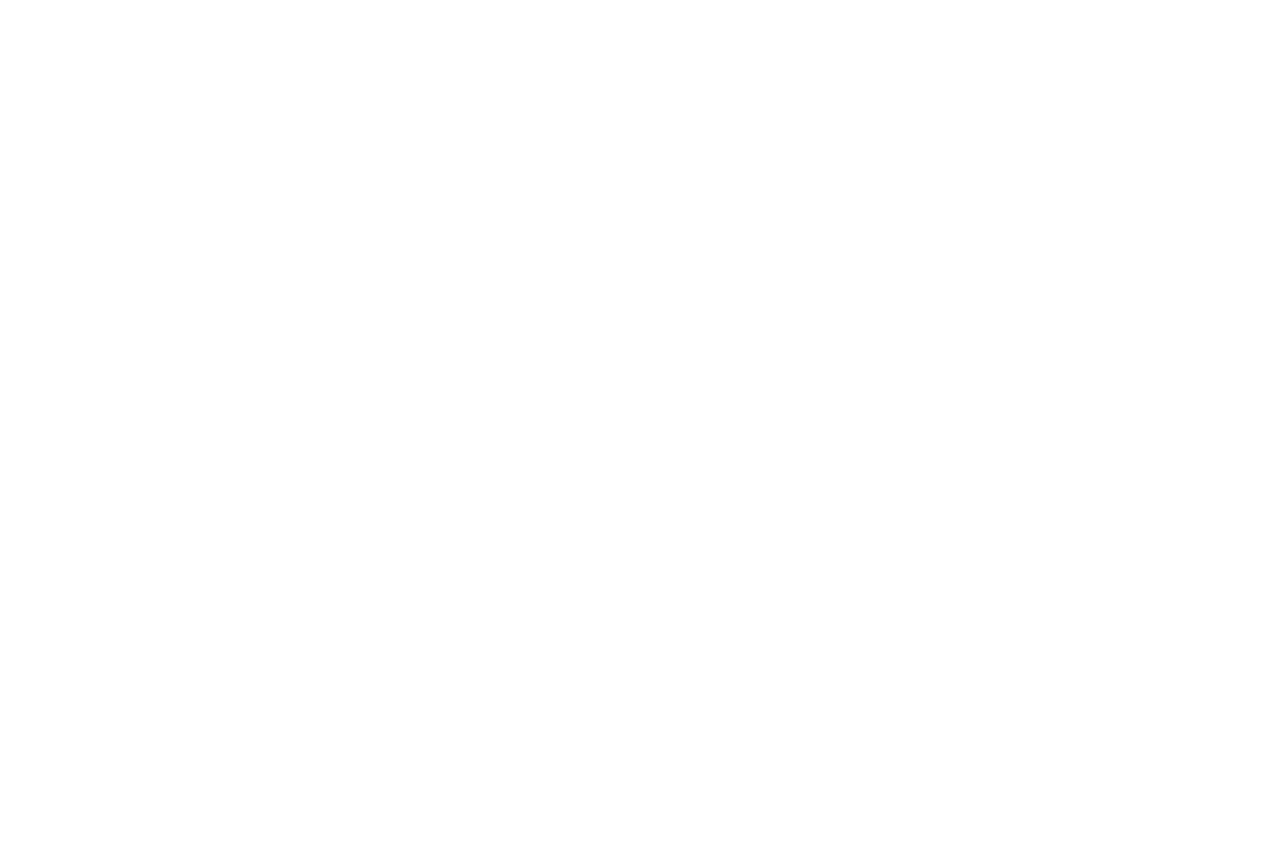
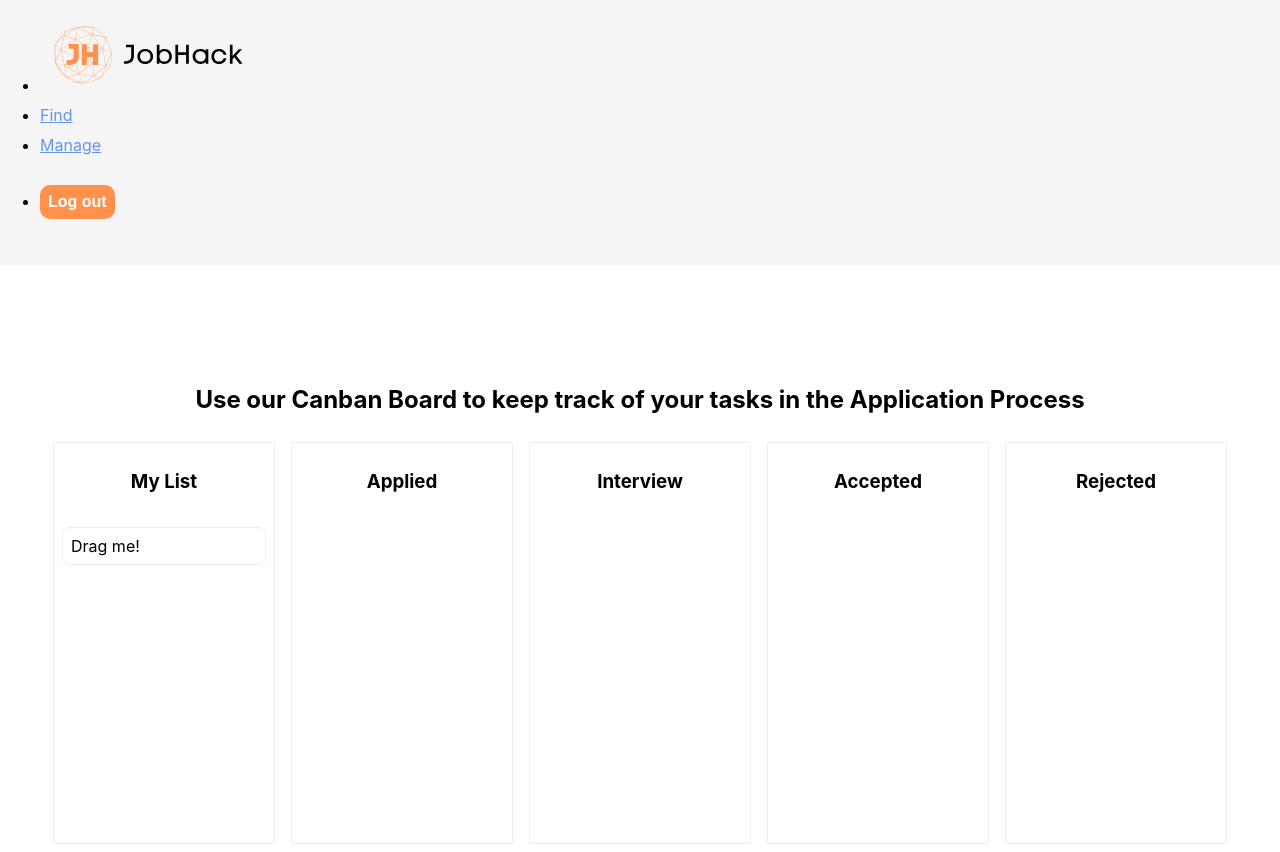
Before and after one commit to james-arn/JobHack-Frontend, a React (Create React App) app: page /manage in a window 1280 px wide. Before the commit the page ends 800 px from the top, so only its background shows below. Built offline with nearby package versions, Linux system fonts and the light colour scheme.

Commit message:
canban-board and styling for find and manage page

```diff
--- a/package.json
+++ b/package.json
@@ -7,6 +7,7 @@
     "@testing-library/react": "^11.2.7",
     "@testing-library/user-event": "^12.8.3",
     "react": "^17.0.2",
+    "react-beautiful-dnd": "^13.1.0",
     "react-dom": "^17.0.2",
     "react-router-dom": "^6.0.2",
     "react-scripts": "4.0.3",
--- a/src/components/Card/Card.js
+++ b/src/components/Card/Card.js
@@ -27,7 +27,7 @@ export const Card = ({
       </div>
       <p className="card-description">{shortenedDesc}</p>
       <a href="www.google.com">See more...</a>
-      <button onClick={addToListHandler}>Add to List</button>
+      <button className="button"onClick={addToListHandler}>Add to List</button>
     </div>
   );
 };
--- /dev/null
+++ b/src/components/Column/Column.css
@@ -0,0 +1,22 @@
+.col-container {
+    margin: 8px;
+    border: 1px solid #eee;
+    border-radius: 2px;
+    width: 220px;
+    height: 50vh;
+    display: flex;
+    flex-direction: column;
+
+}
+
+.col-title {
+    padding: 8px;
+    text-align: center;
+}
+
+.job-list {
+    padding: 8px;
+    flex-grow:1;
+    min-height: 100px;
+    height: 500px;
+}
--- /dev/null
+++ b/src/components/Column/Column.js
@@ -0,0 +1,24 @@
+import "./Column.css";
+import { JobCard } from "../JobCard/JobCard";
+import { Droppable } from "react-beautiful-dnd";
+
+export const Column = (props) => {
+  return (
+    <div className="col-container">
+      <h3 className="col-title">{props.column.title}</h3>
+      <Droppable droppableId={props.column.id}>
+        {(provided) => (
+          <div
+            className="job-list"
+            {...provided.droppableProps}
+            ref={provided.innerRef}>
+            {props.jobs.map((job,index) => (
+              <JobCard key={job.id} job={job} index={index} />
+            ))}
+            {provided.placeholder}
+          </div>
+        )}
+      </Droppable>
+    </div>
+  );
+};
--- a/src/components/Find/Find.css
+++ b/src/components/Find/Find.css
@@ -1,3 +1,6 @@
+.find-container {
+    height: 100vh;
+}
 .search-criteria {
     display: flex;
     justify-content: center;
@@ -16,15 +19,43 @@
     text-align: left;
 }
 
-.label {
-    font-size: 1.2em;
-    padding-bottom: 10px;
-    color: #FF914D;
-    font-weight: bold;
+.input {
+    width: 100%;
+    height: 50px;
+    border:none;
+    border-bottom: 1px solid #eee;
+    margin: 10px 0px;
+    font-size: 14px;
+    padding-left: 10px;
+}
+
+.input:active {
+    border: orange 1px solid;
+}
+.job-search-button {
+    margin-left: 40px;
     align-items: center;
 }
 
-.job-search-button {
-    margin-left: 10px;
-    align-items: center;
+.find-title-container {
+    text-align: center;
 }
+
+.find-title {
+    text-align: center;
+    margin: 100px 0 0 0;
+}
+
+.find-search-text {
+    margin-top: 20px;
+    text-align: center;
+}
+
+.button {
+    padding: 10px;
+}
+
+.find-desc {
+    margin-bottom: 50px;
+    font-weight: lighter;
+}
--- a/src/components/Find/Find.js
+++ b/src/components/Find/Find.js
@@ -1,6 +1,7 @@
 import { useState } from "react";
 import { jobModel } from "../../jobModel";
 import { JobsComponent } from "../JobsComponent/JobsComponent";
+import { Navbar } from "../Navbar/Navbar";
 import "./Find.css";
 
 export const Find = () => {
@@ -35,23 +36,32 @@ export const Find = () => {
   };
 
   return (
-    <div>
+    <div className="find-container">
+      <Navbar />
+      <div className="find-title-container">
+          <h2 className="find-title">Use our handy tool to search for developer jobs here..</h2>
+          <p className="find-desc">
+            Adding items to your list will create a card on the canban board on the manage page so that you can track your progress!
+          </p>
+      </div>
       <div className="search-criteria">
         <div className="find-col-1">
-          <label className="job-name-label label">Job Name</label>
           <input
-            classname="input"
+            className="input"
             onChange={(e) => setJobName(e.target.value)}
+            type="text"
+            placeholder="Job name"
           ></input>
         </div>
         <div className="find-col-2">
-          <label className="job-location-label label">Location</label>
           <input
-            classname="find-input"
+            className="input"
             onChange={(e) => setLocation(e.target.value)}
+            type="text"
+            placeholder="Location"
           ></input>
         </div>
-        <button className="job-search-button" onClick={fetchURL}>
+        <button className="job-search-button button" onClick={fetchURL}>
           Search
         </button>
       </div>
@@ -60,7 +70,7 @@ export const Find = () => {
           <JobsComponent fetchedJobs={fetchedJobs} />
         </div>
       ) : (
-        <div>Please search for jobs here..</div>
+        <div className="find-search-text">Jobs suited for your search will appear here...</div>
       )}
     </div>
   );
--- /dev/null
+++ b/src/components/JobCard/JobCard.css
@@ -0,0 +1,6 @@
+.jobcard-container {
+    border: 1px solid #eee;
+    border-radius: 8px;
+    padding: 8px;
+    margin-bottom: 8px;
+}
--- /dev/null
+++ b/src/components/JobCard/JobCard.js
@@ -0,0 +1,18 @@
+import "./JobCard.css";
+import { Draggable } from "react-beautiful-dnd";
+export const JobCard = ({ job, index }) => {
+  return (
+    <Draggable draggableId={job.id} index={index}>
+      {(provided) => (
+        <div
+            className="jobcard-container"
+            {...provided.draggableProps}
+            {...provided.dragHandleProps}
+            ref={provided.innerRef}
+            >
+                {job.title}
+                </div>
+      )}
+    </Draggable>
+  );
+};
--- a/src/components/Manage/Manage.css
+++ b/src/components/Manage/Manage.css
@@ -0,0 +1,17 @@
+.manage-container {
+    height: 100vh;
+}
+
+.manage-title {
+    padding-top: 100px;
+    text-align: center;
+}
+
+.canban-board {
+    display: flex;
+    justify-content: center;
+}
+
+.canban-container {
+    display: flex;
+}
--- a/src/components/Manage/Manage.js
+++ b/src/components/Manage/Manage.js
@@ -1,6 +1,105 @@
-import "./Manage.css"
+import { useState } from "react";
+import { initialData } from "../../initialData";
+import { Navbar } from "../Navbar/Navbar";
+import "./Manage.css";
+import { DragDropContext } from "react-beautiful-dnd";
+import { Column } from "../Column/Column"
+
+
 export const Manage = () => {
-    return (
-        <div></div>
-    )
-}
+  const [board, setBoard] = useState(initialData);
+
+  const onDragEndHandler = (result) => {
+    const { destination, source, draggableId } = result;
+    // Cancelled drop
+    if (!destination) {
+      return;
+    }
+    // Drop card in the same place?
+    if (
+      destination.draggableId === source.draggableId &&
+      destination.index === source.index
+    ) {
+      return;
+    }
+
+    const start = board.columns[source.droppableId];
+    const finish = board.columns[destination.droppableId];
+
+    // If card drops in the same column
+    // Reordering a column
+    if (start === finish) {
+      const newJobIds = Array.from(start.jobIds);
+      newJobIds.splice(source.index, 1);
+      newJobIds.splice(destination.index, 0, draggableId);
+
+      const newColumn = {
+        ...start,
+        jobIds: newJobIds,
+      };
+
+      const newState = {
+        ...board,
+        columns: {
+          ...board.columns,
+          [newColumn.id]: newColumn,
+        },
+      };
+
+      setBoard(newState);
+      return;
+    }
+
+    // Moving from one column to another.
+    const startJobIds = Array.from(start.jobIds);
+    startJobIds.splice(source.index, 1);
+
+    const newStart = {
+      ...start,
+      jobIds: startJobIds,
+    };
+
+    const finishJobIds = Array.from(finish.jobIds);
+    finishJobIds.splice(destination.index, 0, draggableId);
+
+    const newFinish = {
+      ...finish,
+      jobIds: finishJobIds,
+    };
+
+    const newState = {
+      ...board,
+      columns: {
+        ...board.columns,
+        [newStart.id]: newStart,
+        [newFinish.id]: newFinish,
+      },
+    };
+
+    console.log(newState)
+
+    setBoard(newState);
+  };
+
+  return (
+    <div className="manage-container">
+      <Navbar />
+      <h2 className="manage-title">
+        Use our Canban Board to keep track of your tasks in the Application
+        Process
+      </h2>
+      <div className="canban-board">
+        <DragDropContext onDragEnd={onDragEndHandler}>
+          <div className="canban-container">
+            {board.columnOrder.map((columnId) => {
+              const column = board.columns[columnId];
+              const jobs = column.jobIds.map((jobId) => board.jobs[jobId]);
+
+              return <Column key={column.id} column={column} jobs={jobs} />;
+            })}
+          </div>
+        </DragDropContext>
+      </div>
+    </div>
+  );
+};
--- a/src/components/signup/signup.css
+++ b/src/components/signup/signup.css
@@ -1,6 +1,6 @@
 @import url("https://fonts.googleapis.com/css2?family=Roboto:wght@100&display=swap");
 
-* {
+/* * {
   margin: 0;
   padding: 0;
   font-family: Roboto;
@@ -24,7 +24,7 @@ body {
   width: 100%;
 } */
 
-button {
+/* button {
   margin: 5px;
   border: none;
   padding: 10px;
@@ -48,4 +48,4 @@ button {
 
 img {
   margin-left: 70%;
-}
+}  */
--- /dev/null
+++ b/src/initialData.js
@@ -0,0 +1,36 @@
+export const initialData = {
+    jobs: {
+        'job-1':{ id: 'job-1', company: '', title: 'test1', salary: '', description: ''},
+        'job-2':{ id: 'job-2', company: '', title: 'Drag me!', salary: '', description: ''},
+        'job-3':{ id: 'job-3', company: '', title: 'test3', salary: '', description: ''},
+        'job-4':{ id: 'job-4', company: '', title: 'test4', salary: '', description: ''}
+    },
+    columns: {
+        'column-1': {
+            id: 'column-1',
+            title: 'My List',
+            jobIds: ['job-2' ]
+        },
+        'column-2': {
+            id: 'column-2',
+            title: 'Applied',
+            jobIds: []
+        },
+        'column-3': {
+            id: 'column-3',
+            title: 'Interview',
+            jobIds: []
+        },
+        'column-4': {
+            id: 'column-4',
+            title: 'Accepted',
+            jobIds: []
+        },
+        'column-5': {
+            id: 'column-5',
+            title: 'Rejected',
+            jobIds: []
+        }
+    },
+    columnOrder: ['column-1', "column-2", "column-3","column-4","column-5"]
+}
```
Also changed, not shown: 1 other file (tests, documents, lock files or other folders).
